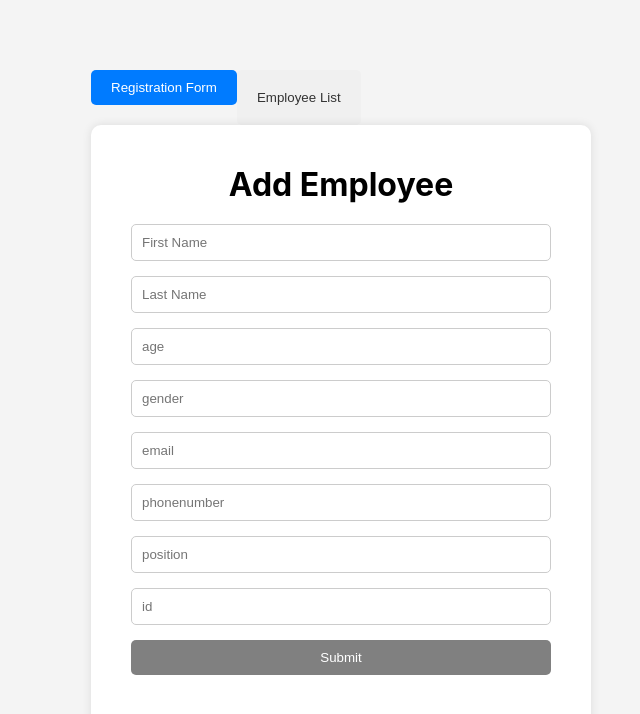
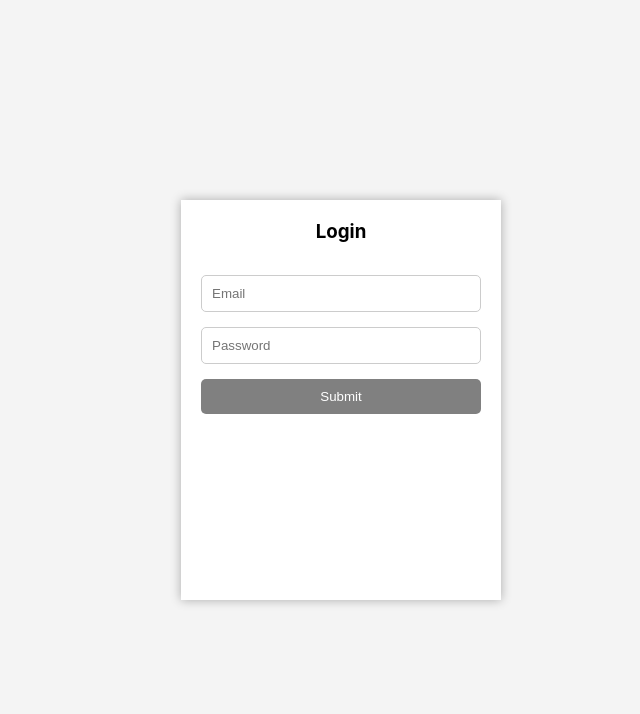
Before and after one commit to Rethabile17/Employee-Registration, a React (Create React App) app: page / in a window 1280 px wide. Shown: the top 714 px of the page, without its empty margins (299-939 px from the left). Built offline with nearby package versions, Linux system fonts and the light colour scheme.

Commit message:
done with some change

```diff
--- a/src/App.js
+++ b/src/App.js
@@ -11,9 +11,11 @@ function App() {
   return (
     <div className="App">
       <Routes>
-        <Route path="/" element={<Showall/>}/>
+
+
+        <Route path="/" element={<Login/>}/>
         <Route path="/register" element={<Register/>}/>
-        <Route path="/Login" element={<Login/>}/>
+        <Route path="/home" element={<Showall/>}/>
       </Routes>
 
     </div>
--- a/src/components/Login.js
+++ b/src/components/Login.js
@@ -45,6 +45,7 @@ function Login() {
 
   return (
     <div className="Login">
+      <h1>Employee app</h1>
       <div className="Login-modal">
         <div className="Login-modal-content">
           <h3 className="Login-head">Login</h3>
```
Also changed, not shown: 1 other file (tests, documents, lock files or other folders).
